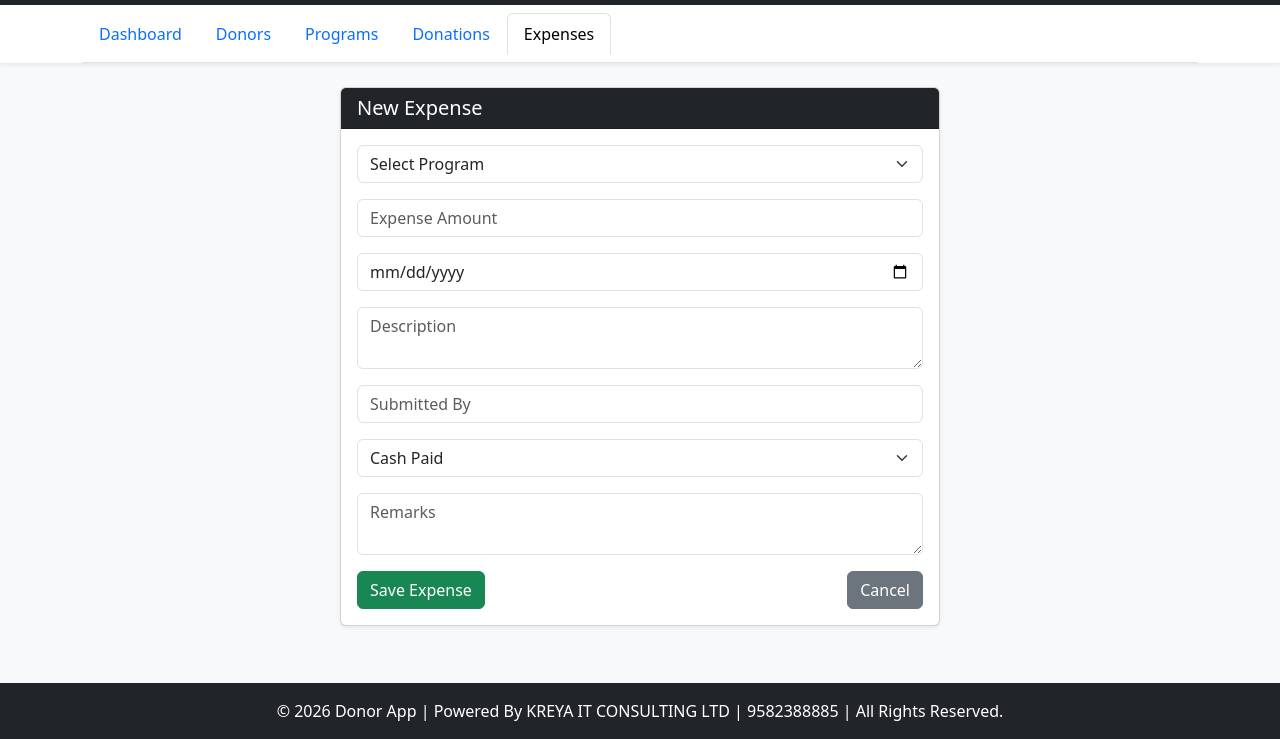
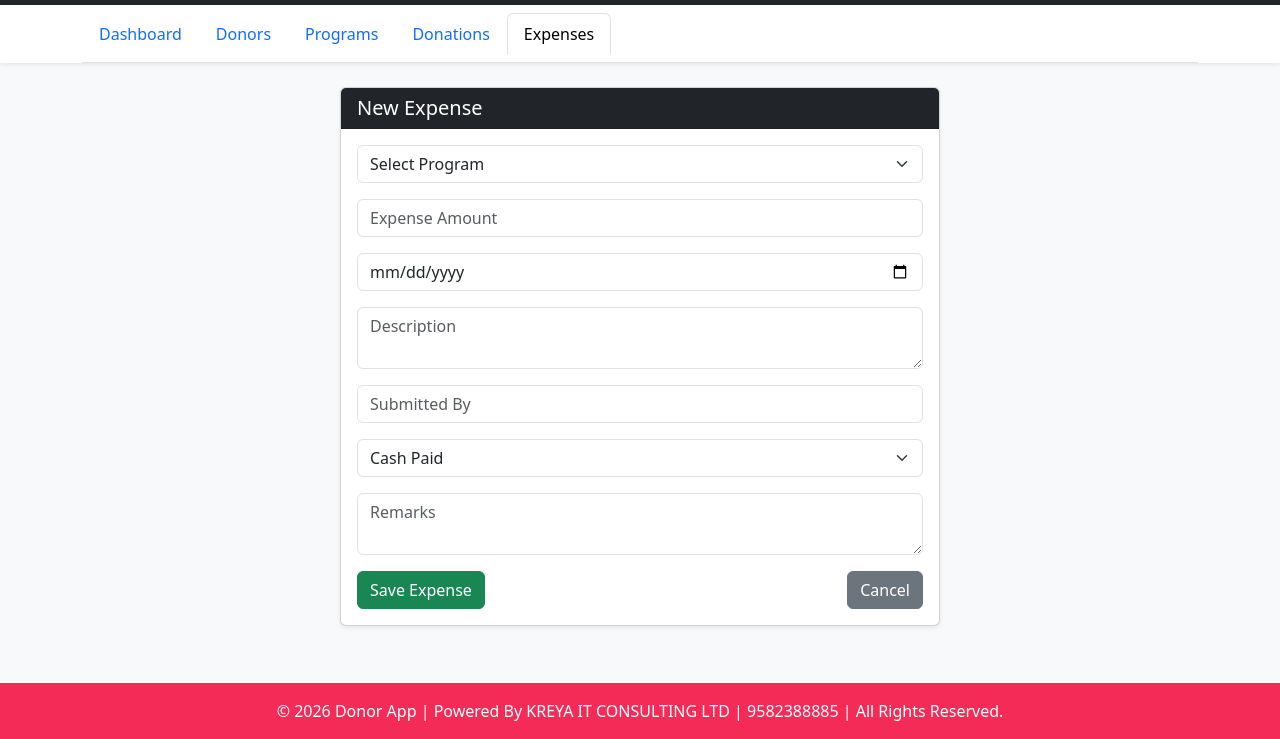
Before and after one commit to amulbaranwalji/SahajyogaDonation, a website: page views/new-expense.html in a window 1280 px wide. Shown: the part 61-800 px from the top of the page. Drawn offline with nearby package versions, Linux system fonts and the light colour scheme; no server answers.

Commit message:
Update new-expense.html

```diff
--- a/views/new-expense.html
+++ b/views/new-expense.html
@@ -6,6 +6,11 @@
 <title>New Expense</title>
 <link href="https://cdn.jsdelivr.net/npm/bootstrap@5.3.2/dist/css/bootstrap.min.css" rel="stylesheet">
 <link rel="stylesheet" href="/css/style.css">
+  <style>
+  .custom-footer {
+  background-color: #F32B56;
+  }
+  </style>
 </head>
 
 <body class="d-flex flex-column min-vh-100 bg-light">
@@ -110,7 +115,7 @@ placeholder="Remarks"></textarea>
 </div>
 </main>
 
-<footer class="bg-dark text-white text-center py-3 mt-auto">
+<footer class="custom-footer text-white text-center py-3 mt-auto">
 © 2026 Donor App | Powered By KREYA IT CONSULTING LTD | 9582388885 | All Rights Reserved.
 </footer>
 
```
